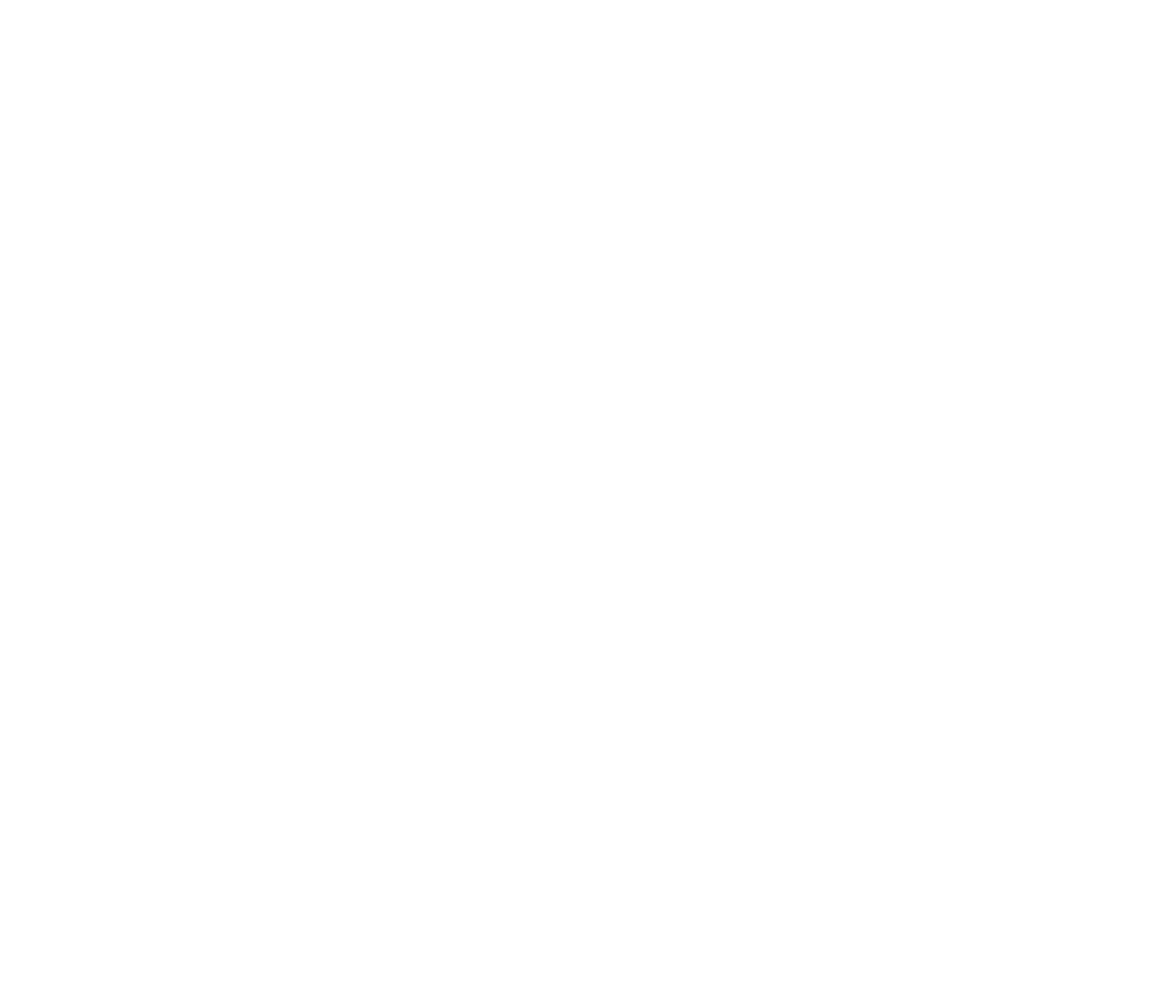
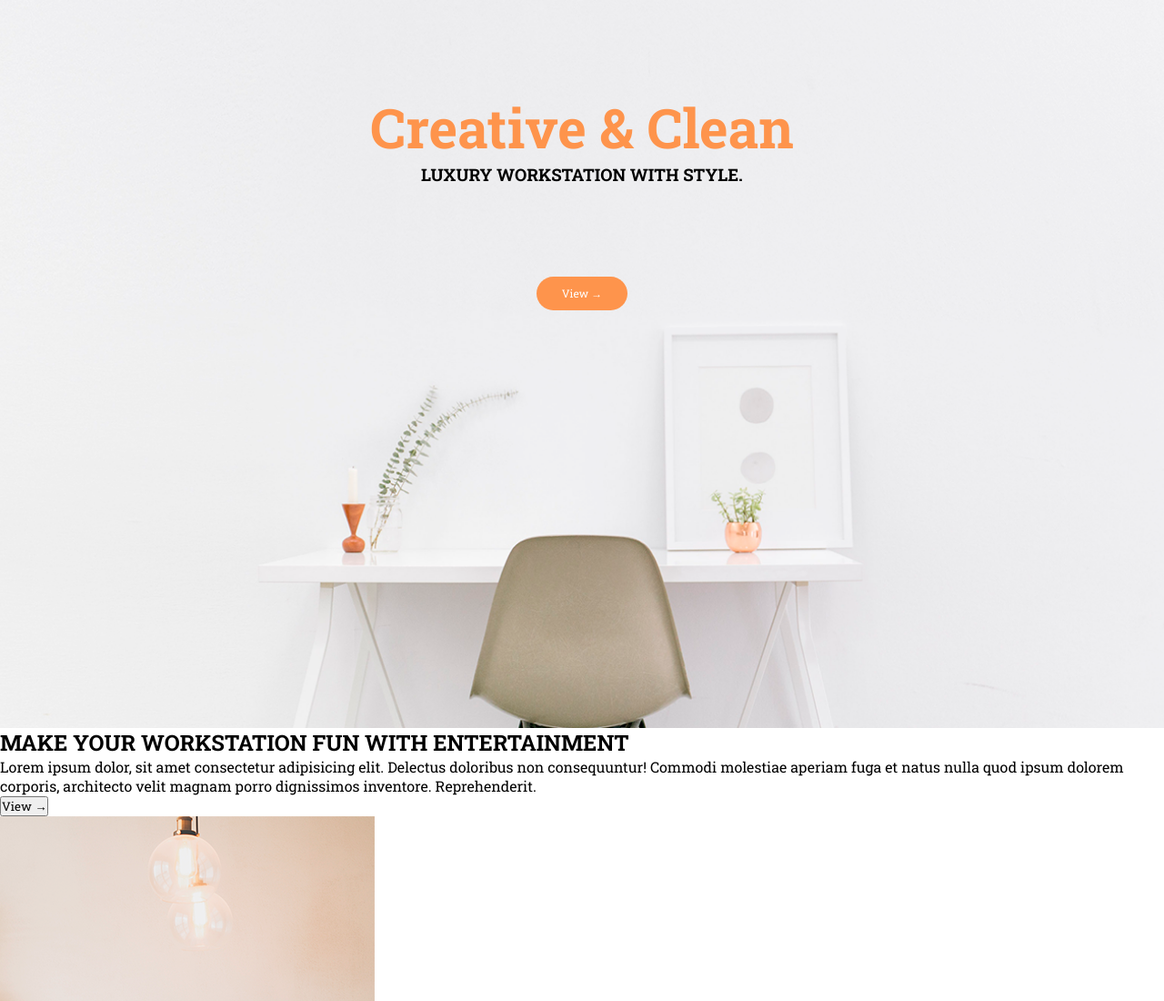
Before and after one commit to EilynFlorez/proyectoCreativeClean, a plain HTML site: page index.html in a window 1280 px wide. Shown: the top 1100 px of the page at 91% size. Before the commit the page ends 800 px from the top, so only its background shows below. Drawn offline with Linux system fonts and the light colour scheme.

Commit message:
Segundo commit

```diff
--- a/index.html
+++ b/index.html
@@ -4,8 +4,45 @@
     <meta charset="UTF-8">
     <meta name="viewport" content="width=device-width, initial-scale=1.0">
     <title>Proyecto Creative & Clean</title>
+    <link rel="stylesheet" href="./styles/style.css">
 </head>
 <body>
+    <main>
+        <header>
+            <div class ="titulo">
+                <h1>Creative & Clean</h1>
+                <h3>LUXURY WORKSTATION WITH STYLE.</h3>
+            </div>
+            <button class="boton1">View  →</button>
+        </header>
+        <section class ="seccion1">
+            <div>
+                <h2>MAKE YOUR WORKSTATION FUN WITH ENTERTAINMENT</h2>
+                <p>Lorem ipsum dolor, sit amet consectetur adipisicing elit. Delectus doloribus non consequuntur! Commodi molestiae aperiam fuga et natus nulla quod ipsum dolorem corporis, architecto velit magnam porro dignissimos inventore. Reprehenderit.</p>
+                <button>View  →</button>
+            </div>
+            <div>
+                <img src="./assets/images/img01.png" alt="Escritorio">
+            </div>
+        </section>
+        <section class ="seccion2">
+            <div>
+                <img src="./assets/images/img02.png" alt="Escritorio 2">
+            </div>
+            <div>
+                <h2>WORK ANYWHERE YOU LIKE, ANYWHERE YOU PREFER</h2>
+                <p>Lorem ipsum dolor, sit amet consectetur adipisicing elit. Delectus doloribus non consequuntur! Commodi molestiae aperiam fuga et natus nulla quod ipsum dolorem corporis, architecto velit magnam porro dignissimos inventore. Reprehenderit.</p>
+                <button>View  →</button>
+            </div>
+        </section>
+        <section class ="seccion3">
+            <h2>WORK ANYWHERE YOU LIKE, ANYWHERE YOU PREFER</h2>
+            <p>Lorem ipsum dolor, sit amet consectetur adipisicing elit. Delectus doloribus non consequuntur! Commodi molestiae aperiam fuga et natus nulla quod ipsum dolorem corporis, architecto velit magnam porro dignissimos inventore. Reprehenderit.</p>
+            <button>View  →</button>
+        </section>
+        <footer>
 
+        </footer>
+    </main>
 </body>
 </html>
--- a/styles/style.css
+++ b/styles/style.css
@@ -0,0 +1,36 @@
+@import url('https://fonts.googleapis.com/css2?family=Roboto+Slab:wght@100..900&display=swap');
+* {
+    margin: 0px;
+    padding: 0px;
+    box-sizing: border-box;/*el ancho total incluye padding y borde. Ajusta el contenido para que todo entre en el tamaño especificado*/
+    font-family: "Roboto Slab", serif;
+}
+header {
+    display: flex;
+    width: 100vw;
+    height: 100vh;
+    background-image: url('../assets/images/bgHeader.png');
+    background-size: cover; /*Hace que la imagen cubra completamente el área del fondo.*/
+    background-repeat: no-repeat;
+    background-position: bottom center;
+    flex-direction: column;
+    justify-content: start;
+    align-items: center;
+}
+.titulo {
+    text-align: center;
+    margin: 100px;
+}
+.titulo h1 {
+    color: rgb(254, 148, 76);
+    font-size: 60px;
+}
+.boton1 {
+    background-color: rgb(254, 148, 76);
+    font-size: 12px;
+    border: none;
+    padding: 10px;
+    border-radius: 20px;
+    color: white;
+    width: 100px;
+}
```
